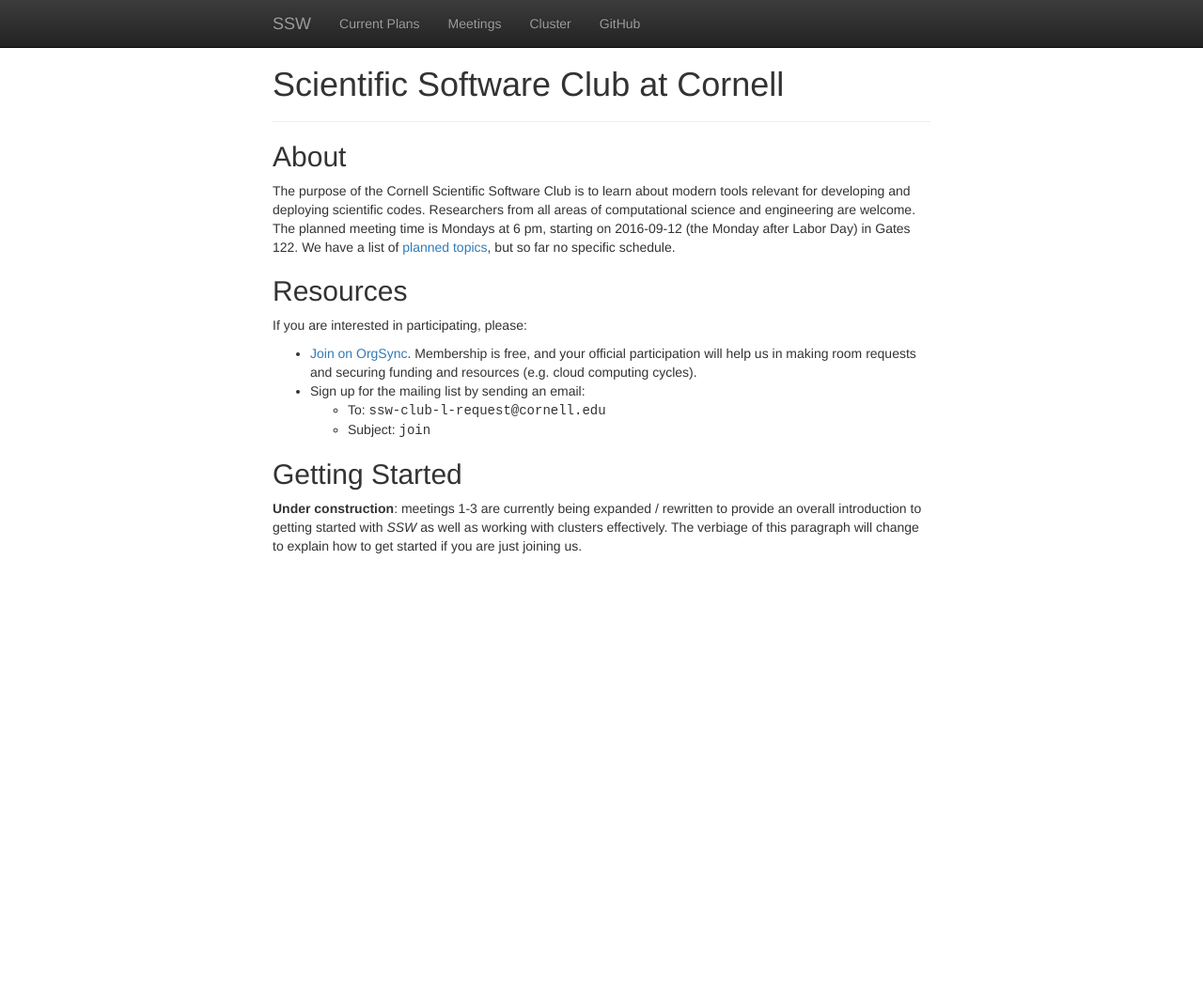
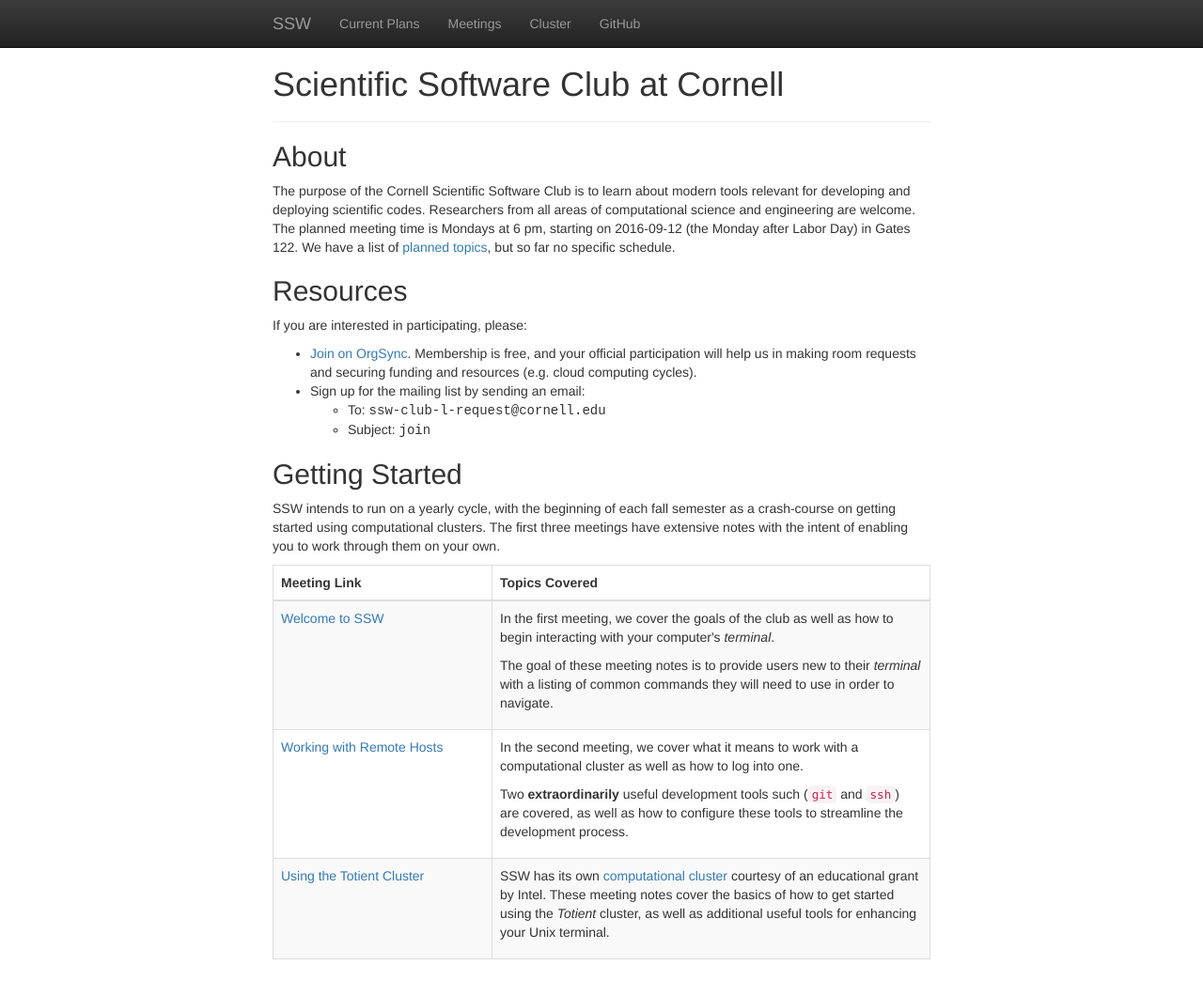
Before and after one commit to cornell-ssw/cornell-ssw.github.io, a Jekyll site: the page built from index.html, in a window 1280 px wide and 1061 px high. Shown: the whole window at 94% size. Built offline with Jekyll 4.4.1, drawn with Linux system fonts in a browser that asks for light colours; nearby versions of some CDN libraries.

Commit message:
getting started

```diff
--- a/_data/meetings.yml
+++ b/_data/meetings.yml
@@ -5,13 +5,14 @@
   info: <a href="/meetings/2016-09-12">Welcome to SSW</a>
   brief:
     - Discussion of the goals of the club.
-    - Intro to Unix and Windows shell.
+    - Introduction to Unix and Windows shell.
 # Week 2
 ################################################################################
 -
   date: 2016-09-19
   info: <a href="/meetings/2016-09-19">Working with Remote Hosts</a>
   brief:
+    - Overview of what a cluster is.
     - Introduction to using <code>ssh</code> effectively.
     - Introduction to using <code>git</code> effectively.
     - Example repository for more convenient terminal and tools.
--- a/index.html
+++ b/index.html
@@ -34,11 +34,65 @@
 
 <h2>Getting Started</h2>
 <p>
-  <b>Under construction</b>: meetings 1-3 are currently being expanded / rewritten to
-  provide an overall introduction to getting started with <i>SSW</i> as well as
-  working with clusters effectively.  The verbiage of this paragraph will change
-  to explain how to get started if you are just joining us.
+  SSW intends to run on a yearly cycle, with the beginning of each fall semester
+  as a crash-course on getting started using computational clusters.  The first
+  three meetings have extensive notes with the intent of enabling you to work
+  through them on your own.
 </p>
+<center>
+<div class="table-responsive">
+    <table class="table table-striped table-bordered">
+      <colgroup>
+        <col class="col-xs-4">
+        <col class="col-xs-8">
+      </colgroup>
+      <thead>
+        <tr>
+          <th>Meeting Link</th>
+          <th>Topics Covered</th>
+        </tr>
+      </thead>
+      <tr>
+        <td><a href="/meetings/2016-09-12">Welcome to SSW</a></td>
+        <td>
+          <p>
+            In the first meeting, we cover the goals of the club as well as how to begin
+            interacting with your computer's <i>terminal</i>.
+          </p>
+          <p>
+            The goal of these meeting notes is to provide users new to their <i>terminal</i>
+            with a listing of common commands they will need to use in order to navigate.
+          </p>
+        </td>
+      </tr>
+      <tr>
+        <td><a href="/meetings/2016-09-19">Working with Remote Hosts</a></td>
+        <td>
+          <p>
+            In the second meeting, we cover what it means to work with a computational
+            cluster as well as how to log into one.
+          </p>
+          <p>
+            Two <b>extraordinarily</b> useful development tools such (<code>git</code>
+            and <code>ssh</code>) are covered, as well as how to configure these tools
+            to streamline the development process.
+          </p>
+        </td>
+      </tr>
+      <tr>
+        <td><a href="/meetings/2016-09-26">Using the Totient Cluster</a></td>
+        <td>
+          <p>
+            SSW has its own <a href="/cluster.html">computational cluster</a> courtesy
+            of an educational grant by Intel.  These meeting notes cover the basics of
+            how to get started using the <i>Totient</i> cluster, as well as additional
+            useful tools for enhancing your Unix terminal.
+          </p>
+        </td>
+      </tr>
+    </table>
+  </div>
+</center>
 
 {% for post in site.posts %}
 <div>
```
Also changed, not shown: meetings/2016-09-19.md (+32 -1 lines).
